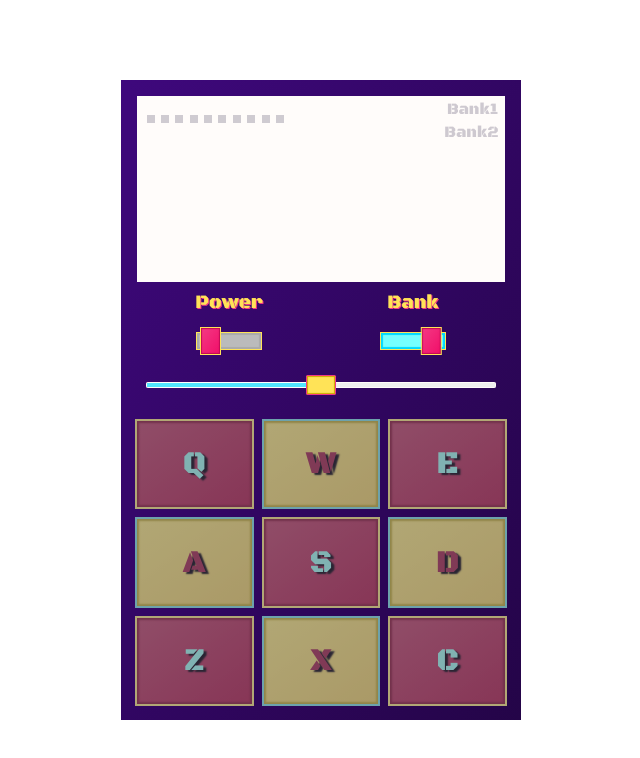
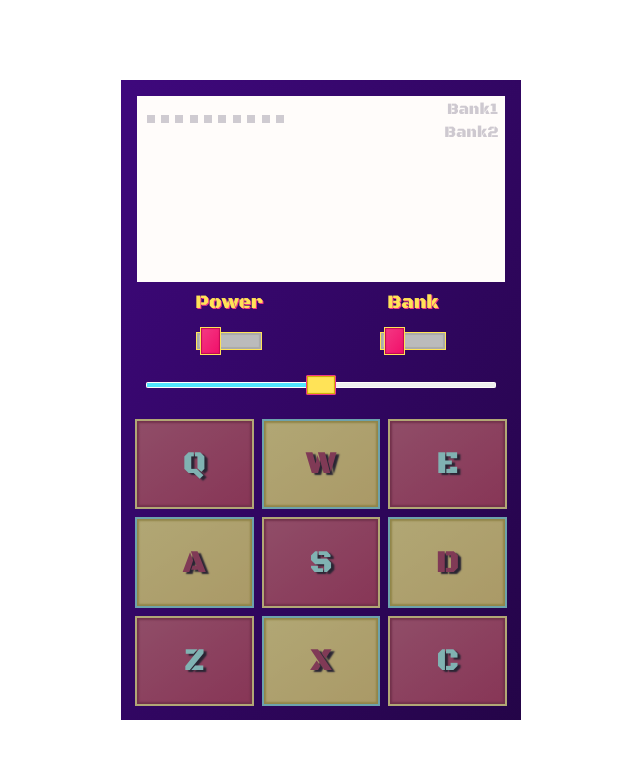
Before and after one commit to Fastion-1024/FCC-Drum-Machine, a React (Create React App) app: page / in a window 1280 px wide. Shown: the top 758 px of the page, without its empty margins (319-959 px from the left). Built offline with nearby package versions, Linux system fonts and the light colour scheme.

Commit message:
Fixed ToggleButton Issue for Bank - BankOne will now corrospond to the false state for the ToggleButton. - BankTwo will now corrospond to the true state for the ToggleButton.

```diff
--- a/src/components/DrumMachine/DrumMachine.js
+++ b/src/components/DrumMachine/DrumMachine.js
@@ -28,7 +28,7 @@ const DrumMachine = () => {
             <ToggleButton
                 id='bank'
                 name={'Bank'}
-                checked={activeBank.name === 'Bank 1'}
+                checked={activeBank.name === 'Bank 2'}
                 onChange={toggleActiveBank}
                 disabled={!power}
             />
```
